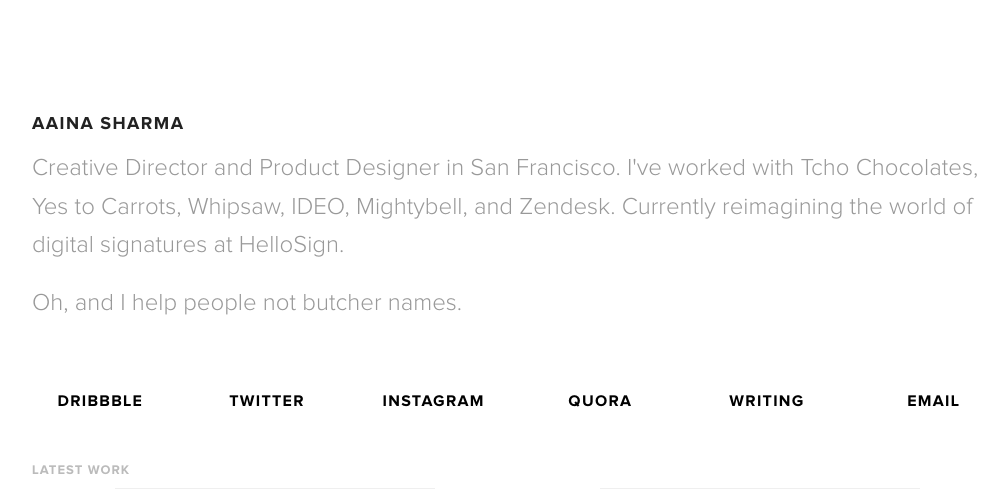
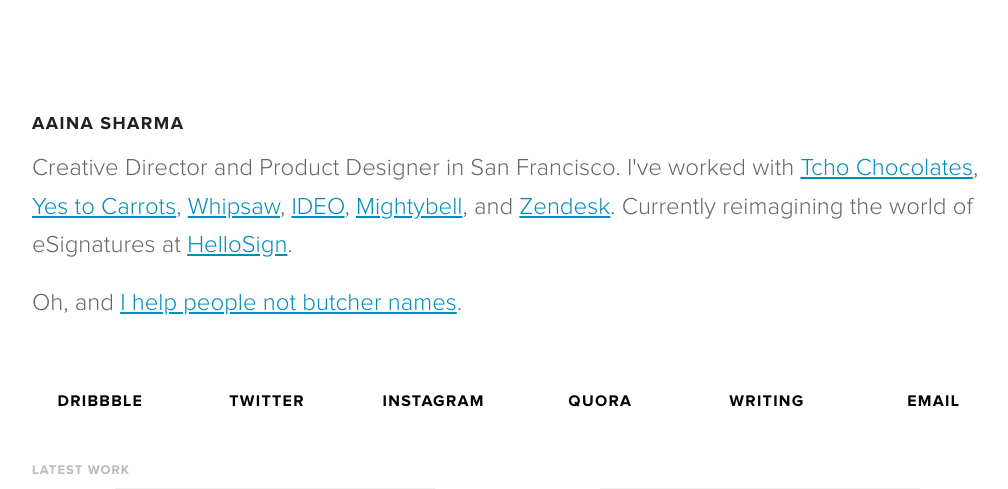
Before and after one commit to aaina/aaina, a PHP site: page / in a window 1280 px wide. Shown: the top 489 px of the page, without its empty margins (123-1131 px from the left). Run offline with PHP 8.4, Linux system fonts and the light colour scheme; grey boxes are pictures that could not be loaded.

Commit message:
Add links to main

```diff
--- a/css/style.css
+++ b/css/style.css
@@ -16,7 +16,7 @@
 div.main-container {
     font-family: "Proxima Nova Reg", Helvetica, sans-serif;
     padding: 100px 10%;
-    color: #999;
+    color: #666;
 }
 div.main-container h1 {
     font-family: "Proxima Nova Bold", Helvetica, sans-serif;
@@ -35,6 +35,9 @@
 div.main-container p {
     font-family: "Proxima Nova Light", Helvetica, sans-serif;
     font-size: 24px;
+}
+div.main-header a {
+    text-decoration: underline;
 }
 div.links {
     padding-top: 30px;
--- a/index.html
+++ b/index.html
@@ -18,8 +18,8 @@
           <h1>Aaina Sharma</h1>
         </div>
         <div class="small-12 columns">
-          <p>Creative Director and Product Designer in San Francisco. I've worked with Tcho Chocolates, Yes to Carrots, Whipsaw, IDEO, Mightybell, and Zendesk. Currently reimagining the world of digital signatures at HelloSign.</p>
-          <p>Oh, and I help people not butcher names.</p>
+          <p>Creative Director and Product Designer in San Francisco. I've worked with <a href="http://www.tcho.com/">Tcho Chocolates</a>, <a href="http://www.yestocarrots.com/">Yes to Carrots</a>, <a href="http://www.whipsaw.com/">Whipsaw</a>, <a href="http://www.ideo.com/">IDEO</a>, <a href="http://www.mightybell.com/">Mightybell</a>, and <a href="http://www.zendesk.com/">Zendesk</a>. Currently reimagining the world of eSignatures at <a href="http://www.hellosign.com/">HelloSign</a>.</p>
+          <p>Oh, and <a href="">I help people not butcher names</a>.</p>
         </div>
       </div>
 
```
